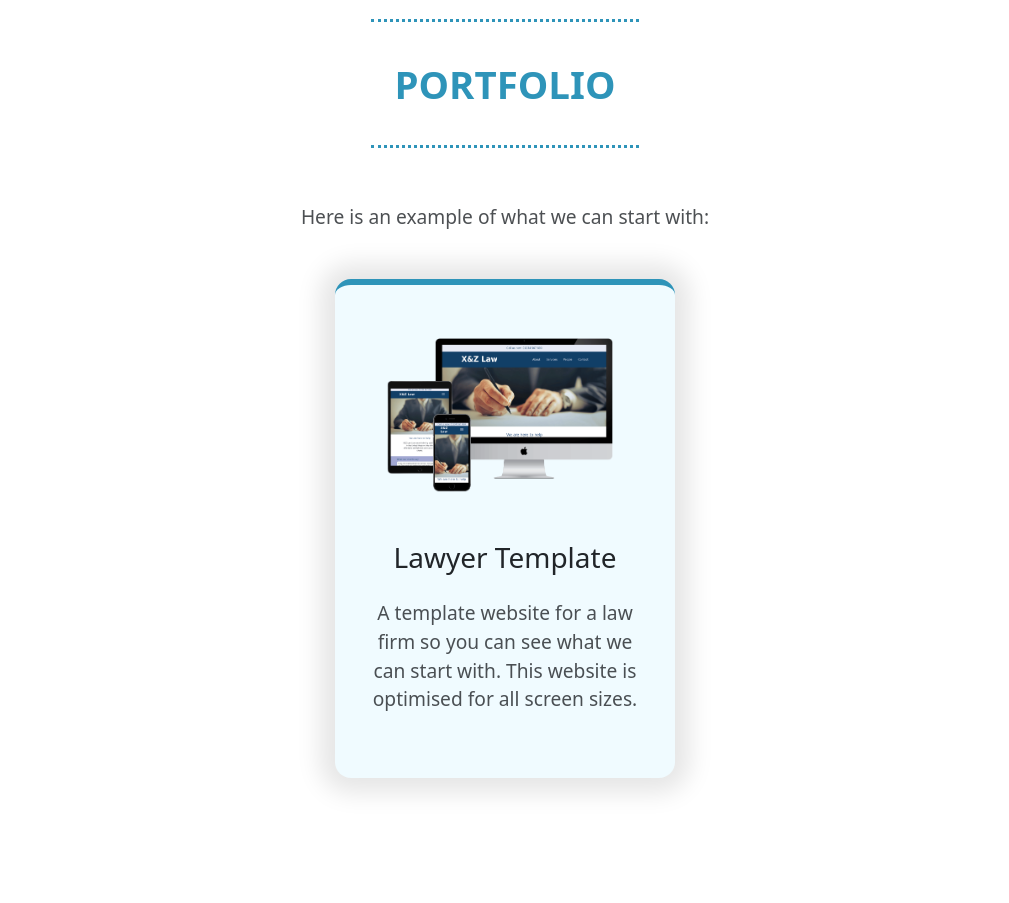
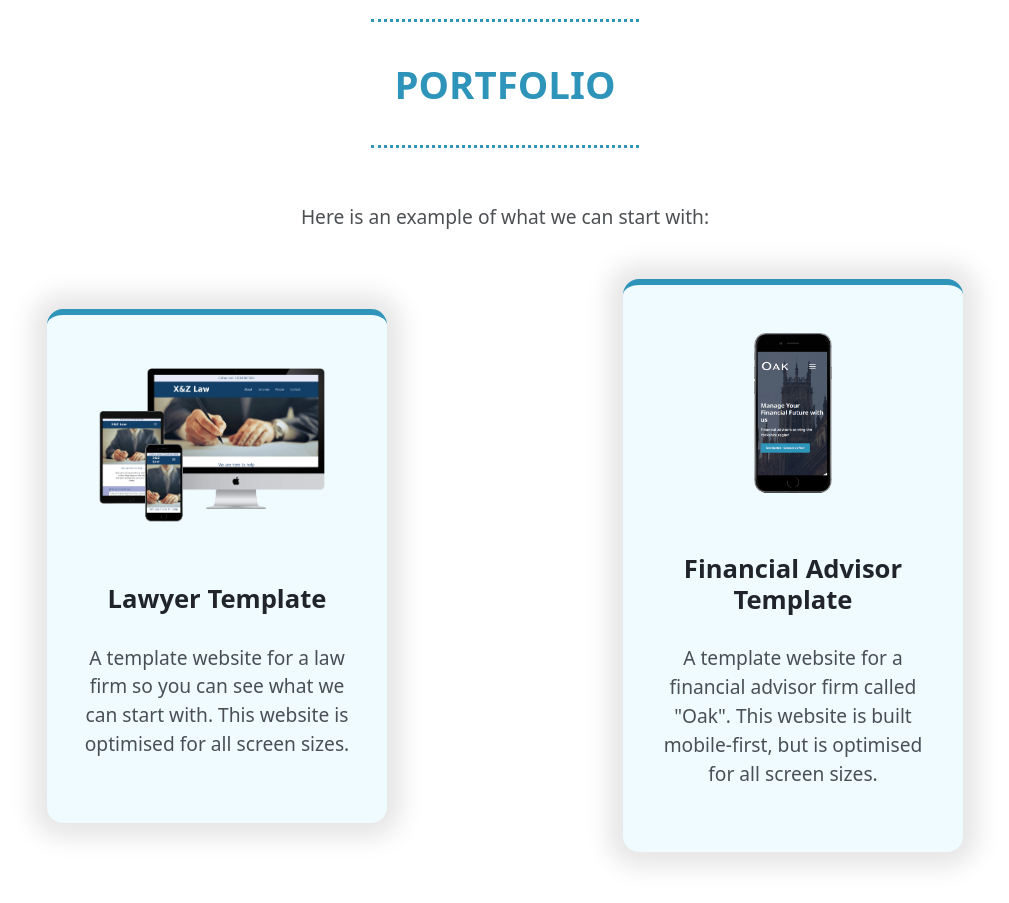
Before and after one commit to kyunt/huddswebdesign, a plain HTML site: page index.html in a window 1280 px wide. Shown: the part 2686-3589 px from the top of the page, without its empty margins (135-1144 px from the left). Drawn offline with nearby package versions, Linux system fonts and the light colour scheme.

Commit message:
Added new portfolio item

```diff
--- a/index.html
+++ b/index.html
@@ -155,6 +155,17 @@
                         <p>A template website for a law firm so you can see what we can start with. This website is optimised for all screen sizes.</p>
                     </div>
                 </div>
+                <div class="portfolio-item hidden">
+                    <a href="https://fa-template.netlify.app/">
+                        <div class="portfolio-image-2">
+                            <span role="img" aria-label="Thumbnail of Financial advisor Template Website"></span>
+                        </div>
+                    </a>
+                    <div class="portfolio-text">
+                        <h3>Financial Advisor Template</h3>
+                        <p>A template website for a financial advisor firm called "Oak". This website is built mobile-first, but is optimised for all screen sizes.</p>
+                    </div>
+                </div>
             </div>
         </div>
 
--- a/style.css
+++ b/style.css
@@ -430,6 +430,17 @@ p {
     margin-right: auto;
 }
 
+.portfolio-image-2 {
+    background: url(./images/mockupOak.png) no-repeat center;
+    background-size: contain;
+    width: 16em;
+    height: 10em;
+    padding: 2em;
+    display: block;
+    margin-left: auto;
+    margin-right: auto;
+}
+
 .portfolio-image:hover {
     transition: 0.1s;
     transform: scale(1.1);
@@ -464,6 +475,14 @@ p {
     padding: 2em 1em 0 1em;
     background-color: #f0fbff;
     min-width: 18em;
+}
+
+.portfolio-text h3 {
+    font-size: 1.6em;
+    font-weight: 700;
+    margin: 0;
+    padding: 0.5em 0;
+    text-align: center;
 }
 
 /* Contact */
@@ -757,7 +776,8 @@ form .textarea-field .item {
         border-bottom: none;
     }
 
-    .pricing {
+    .pricing,
+    .portfolio-cont {
         flex-direction: row;
     }
 
```
Also changed, not shown: images/mockupOak.png (added).
